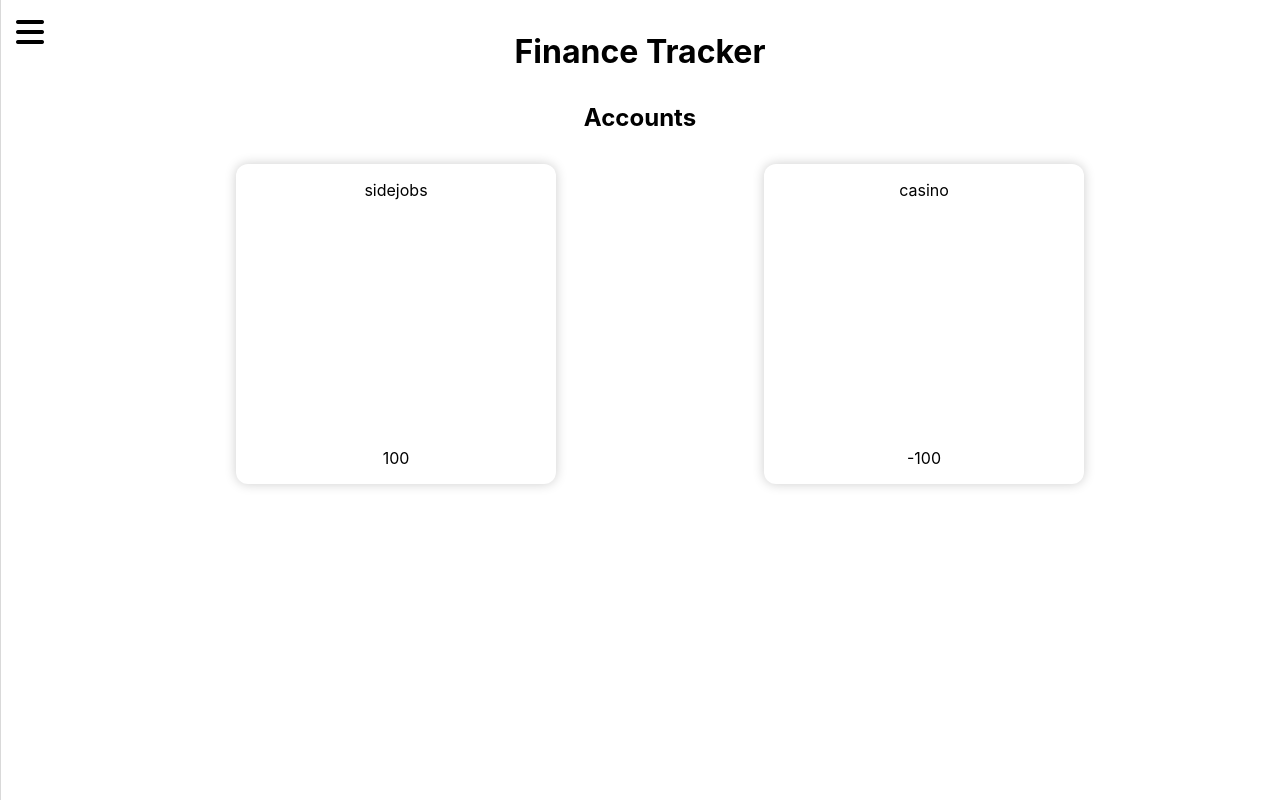
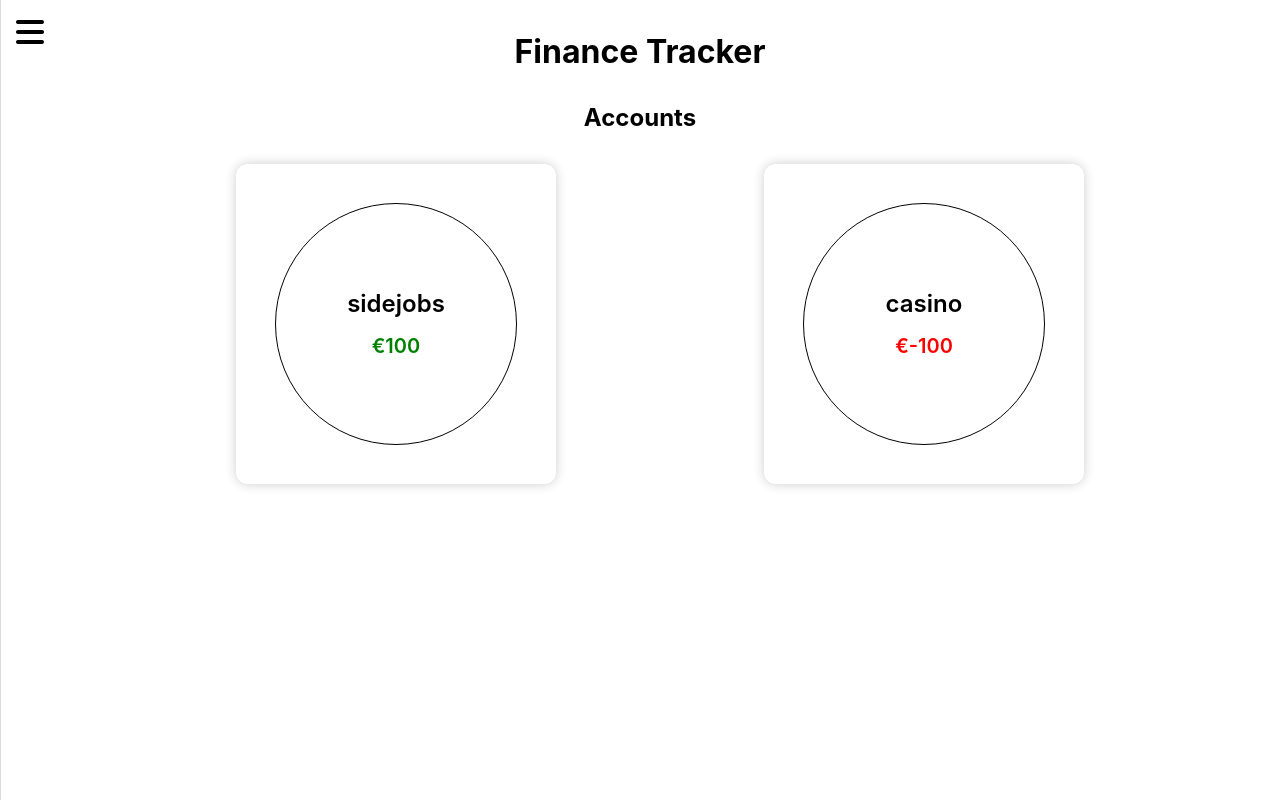
Before and after one commit to DiegoGoethals/Finance-tracker, a React (Create React App) app: page / in a window 1280 px wide. Built offline with nearby package versions, Linux system fonts and the light colour scheme; data requests are answered from the project's data file.

Commit message:
Styled the account cards a bit more

```diff
--- a/src/AccountCard.css
+++ b/src/AccountCard.css
@@ -1,7 +1,7 @@
 .account-card {
     display: flex;
     flex-direction: column;
-    justify-content: space-between;
+    justify-content: center;
     align-items: center;
     width: 20rem;
     height: 20rem;
@@ -10,4 +10,41 @@
     background-color: #fff;
     box-shadow: 0 0 0.75rem rgba(0, 0, 0, 0.2);
     transition: all 0.3s ease-in-out;
+    cursor: pointer;
 }
+
+.account-card:hover {
+    transform: scale(1.05);
+}
+
+.content-wrapper {
+    display: flex;
+    flex-direction: column;
+    justify-content: center;
+    align-items: center;
+    width: 75%;
+    aspect-ratio: 1;
+    border: solid 0.1rem #000;
+    border-radius: 50%;
+}
+
+.account-name {
+    font-size: 1.5rem;
+    font-weight: 600;
+    margin: 0.5rem 0;
+}
+
+.account-balance {
+    font-size: 1.25rem;
+    font-weight: 600;
+    margin: 0.5rem 0;
+    color: green;
+}
+
+.negative {
+    color: red;
+}
+
+.account-balance::before {
+    content: "€";
+}
--- a/src/AccountCard.js
+++ b/src/AccountCard.js
@@ -3,11 +3,18 @@ import "./AccountCard.css";
 function AccountCard(props) {
 
     const { account } = props;
+    const { name, balance } = account;
+    let balanceClass = "account-balance";
+    if (balance < 0) {
+        balanceClass += " negative";
+    }
 
     return (
         <div className="account-card">
-            <p>{account.name}</p>
-            <p>{account.balance}</p>
+            <div className="content-wrapper">
+                <p className="account-name">{name}</p>
+                <p className={balanceClass}>{balance}</p>
+            </div>
         </div>
     );
 }
```
